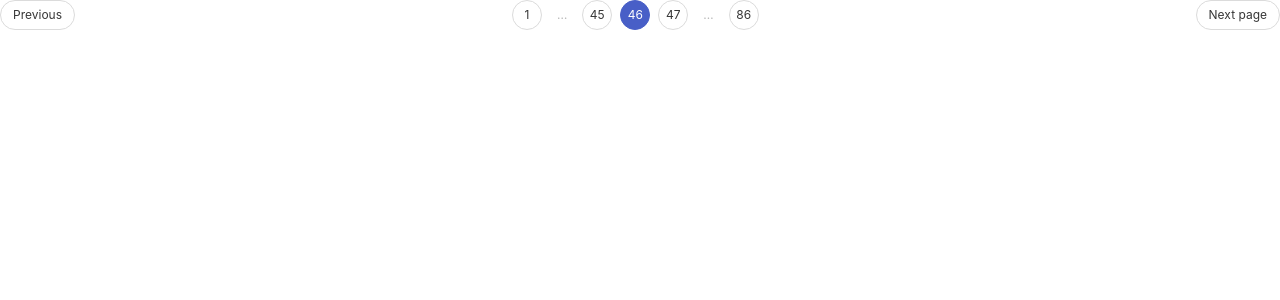
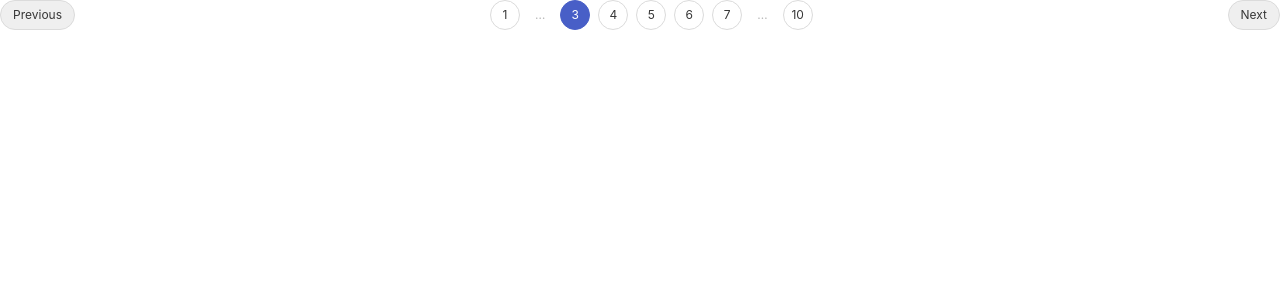
Before and after one commit to venkateswarluk/7m-client, a React (Create React App) app: page /activity in a window 1280 px wide. Shown: the top 300 px of the page. Built offline with nearby package versions, Linux system fonts and the light colour scheme.

Commit message:
refactor pagination component

```diff
--- a/src/Pagination.tsx
+++ b/src/Pagination.tsx
@@ -1,51 +1,91 @@
 import * as React from 'react'
 import 'bulma/css/bulma.css'
 
-export const Pagination = () => {
+const range = (current: number, totalPages: number) => {
+  if (current <= totalPages && totalPages > 5) {
+    return Array.from(Array(5).keys())
+      .map(x => x + current)
+      .filter(x => x <= totalPages)
+  } else {
+    return Array.from(Array(totalPages).keys()).map(x => x + current)
+  }
+}
+
+const visiblePages = (current: number, totalPages: number) => {
+  if (current > 1 && current + 5 < totalPages) {
+    return [1, 'e', ...range(current, totalPages), 'e', totalPages]
+  } else if (current === 1) {
+    return [...range(current, totalPages), 'e', totalPages]
+  } else {
+    return [1, 'e', ...range(current, totalPages)]
+  }
+}
+
+export interface PaginationProps {
+  readonly currentPage: number
+  readonly totalPages: number
+}
+
+export const Pagination: (
+  { currentPage, totalPages }: PaginationProps,
+) => JSX.Element = ({ currentPage, totalPages }) => {
+  const [cp, setCp] = React.useState(currentPage) // need to refactor
+
+  const handlePrevious = (cp: number) => {
+    setCp(cp - 1)
+  }
+  const handleNext = (cp: number) => {
+    setCp(cp + 1)
+  }
+
   return (
     <nav
       className="pagination is-centered is-rounded is-small"
       role="navigation"
       aria-label="pagination"
     >
-      <a className="pagination-previous">Previous</a>
-      <a className="pagination-next">Next page</a>
+      <button
+        className="pagination-previous"
+        onClick={() => handlePrevious(cp)}
+        disabled={cp <= 1 ? true : false}
+        type="button"
+      >
+        Previous
+      </button>
+
+      <button
+        className="pagination-next"
+        onClick={() => handleNext(cp)}
+        disabled={cp >= totalPages ? true : false}
+        type="button"
+      >
+        Next
+      </button>
+
       <ul className="pagination-list">
+        {visiblePages(cp, totalPages).map(
+          x =>
+            x === cp ? (
               <li>
-          <a className="pagination-link" aria-label="Goto page 1">
-            1
+                <a
+                  className="pagination-link is-current"
+                  aria-label={`Goto page ${x}`}
+                >
+                  {x}
                 </a>
               </li>
+            ) : x === 'e' ? (
               <li>
                 <span className="pagination-ellipsis">&hellip;</span>
               </li>
+            ) : (
               <li>
-          <a className="pagination-link" aria-label="Goto page 45">
-            45
+                <a className="pagination-link" aria-label={`Goto page ${x}`}>
+                  {x}
                 </a>
               </li>
-        <li>
-          <a
-            className="pagination-link is-current"
-            aria-label="Page 46"
-            aria-current="page"
-          >
-            46
-          </a>
-        </li>
-        <li>
-          <a className="pagination-link" aria-label="Goto page 47">
-            47
-          </a>
-        </li>
-        <li>
-          <span className="pagination-ellipsis">&hellip;</span>
-        </li>
-        <li>
-          <a className="pagination-link" aria-label="Goto page 86">
-            86
-          </a>
-        </li>
+            ),
+        )}
       </ul>
     </nav>
   )
--- a/src/index.tsx
+++ b/src/index.tsx
@@ -5,6 +5,9 @@ import { register } from './registerServiceWorker'
 
 // import { App } from './App'
 import { Pagination } from './Pagination'
-ReactDOM.render(<Pagination />, document.getElementById('root') as HTMLElement)
+ReactDOM.render(
+  <Pagination currentPage={3} totalPages={10} />,
+  document.getElementById('root') as HTMLElement,
+)
 
 register()
```
Lines whose indentation alone changed are shown as unchanged.
